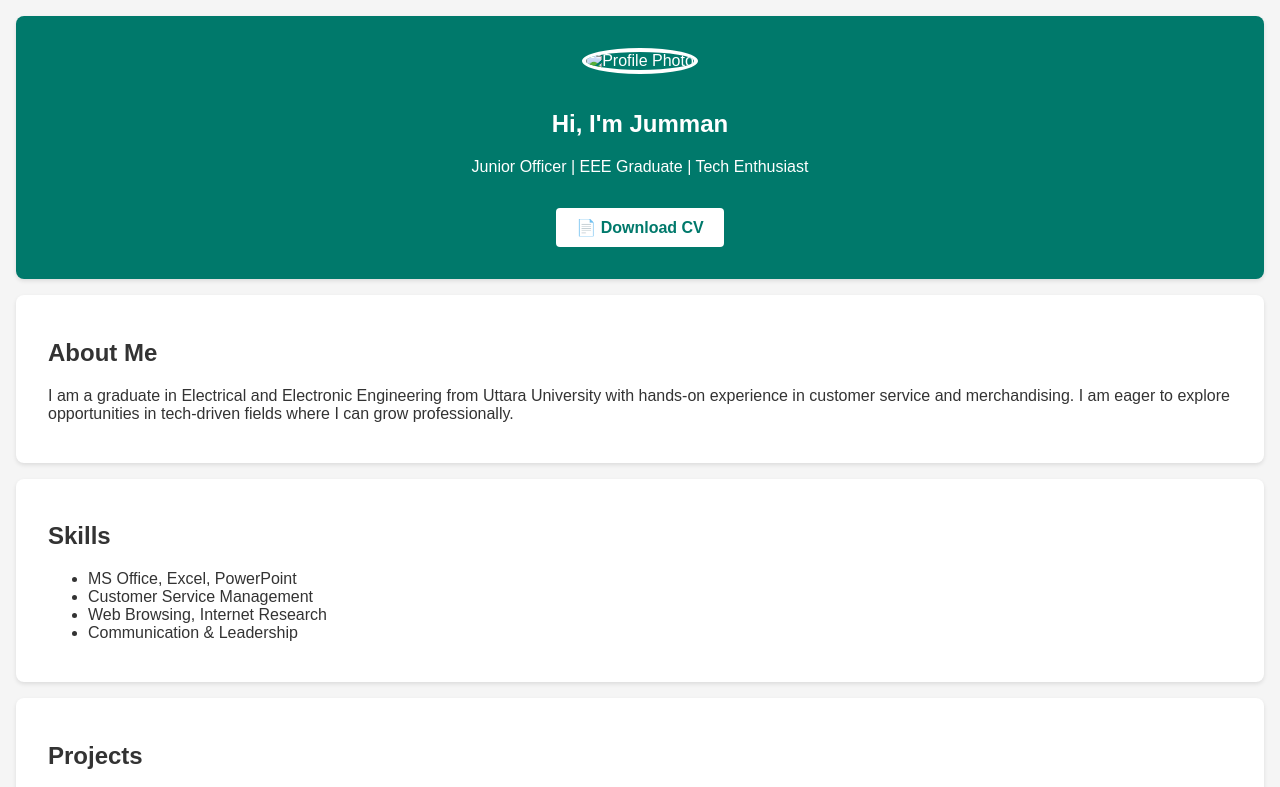
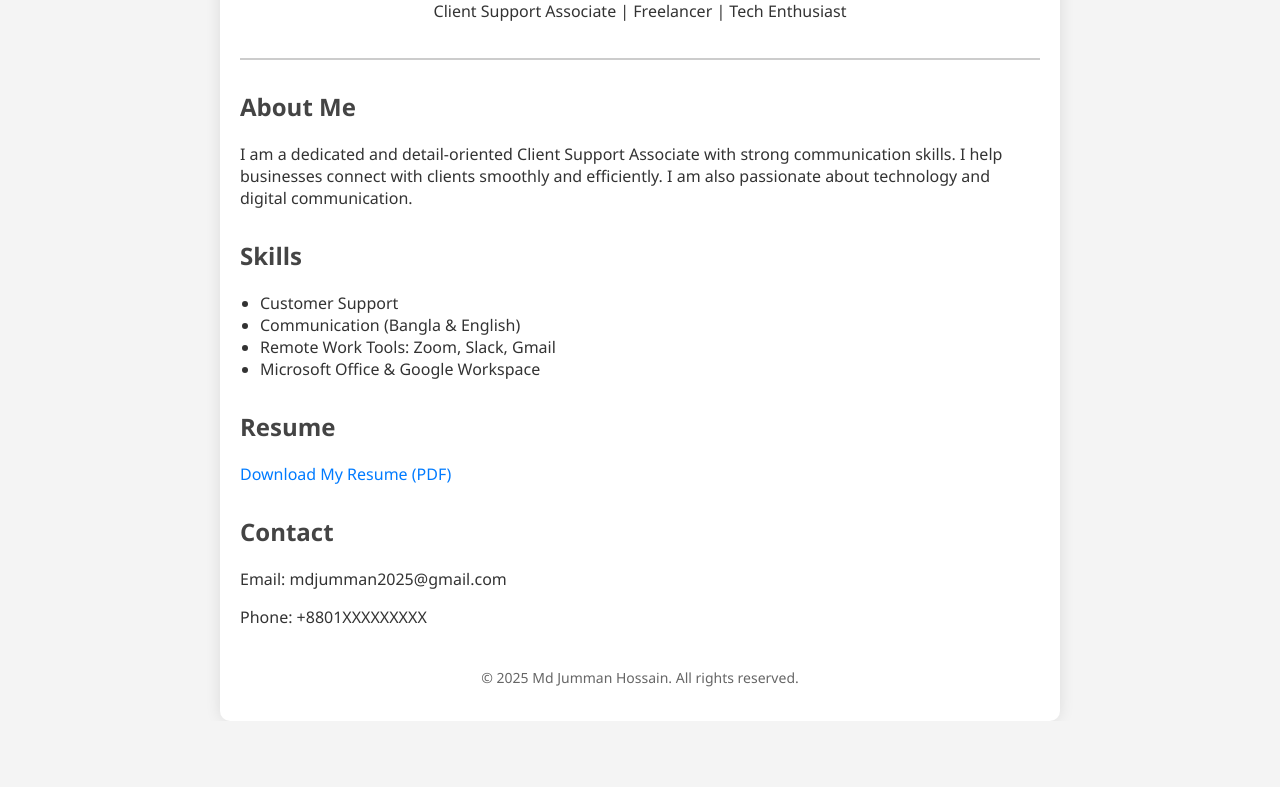
Before and after one commit to mdjumman2025/mdjumman2025.github.io, a plain HTML site: page index.html in a window 1280 px wide. Shown: the part 130-917 px from the top of the page. After the commit the page ends 851 px from the top, so only its background shows below. Drawn offline with Linux system fonts and the light colour scheme.

Commit message:
Add files via upload

```diff
--- a/index.html
+++ b/index.html
@@ -3,59 +3,49 @@
 <head>
   <meta charset="UTF-8" />
   <meta name="viewport" content="width=device-width, initial-scale=1.0"/>
-    <title>MD. Jumman Hossain - Portfolio</title>
+  <title>Md Jumman Hossain - Portfolio</title>
   <link rel="stylesheet" href="style.css" />
 </head>
 <body>
+  <div class="container">
     <header>
-        <h1>MD. Jumman Hossain</h1>
-        <nav>
-            <a href="#about">About</a>
-            <a href="#skills">Skills</a>
-            <a href="#projects">Projects</a>
-            <a href="#contact">Contact</a>
-        </nav>
+      <h1>Md Jumman Hossain</h1>
+      <p>Client Support Associate | Freelancer | Tech Enthusiast</p>
     </header>
 
-    <section class="hero">
-        <img src="assets/images/profile.jpg" alt="Profile Photo" class="profile-img"/>
-        <h2>Hi, I'm Jumman</h2>
-        <p>Junior Officer | EEE Graduate | Tech Enthusiast</p>
-        <a href="Jumman_CV_Public.pdf" download class="cv-button">📄 Download CV</a>
+    <section>
+      <h2>About Me</h2>
+      <p>
+        I am a dedicated and detail-oriented Client Support Associate with strong communication skills. I help businesses connect with clients smoothly and efficiently. I am also passionate about technology and digital communication.
+      </p>
     </section>
 
-    <section id="about">
-        <h2>About Me</h2>
-        <p>I am a graduate in Electrical and Electronic Engineering from Uttara University with hands-on experience in customer service and merchandising. I am eager to explore opportunities in tech-driven fields where I can grow professionally.</p>
-    </section>
-
-    <section id="skills">
+    <section>
       <h2>Skills</h2>
       <ul>
-            <li>MS Office, Excel, PowerPoint</li>
-            <li>Customer Service Management</li>
-            <li>Web Browsing, Internet Research</li>
-            <li>Communication & Leadership</li>
+        <li>Customer Support</li>
+        <li>Communication (Bangla & English)</li>
+        <li>Remote Work Tools: Zoom, Slack, Gmail</li>
+        <li>Microsoft Office & Google Workspace</li>
       </ul>
     </section>
 
-    <section id="projects">
-        <h2>Projects</h2>
-        <ul>
-            <li><strong>Customer Support Portal:</strong> Designed a portal prototype for customer queries & support tracking.</li>
-            <li><strong>Personal Portfolio Website:</strong> HTML/CSS-based responsive design showcasing resume & background.</li>
-        </ul>
+    <section>
+      <h2>Resume</h2>
+      <p>
+        <a href="Jumman_CV_Public.pdf" target="_blank">Download My Resume (PDF)</a>
+      </p>
     </section>
 
-    <section id="contact">
+    <section>
       <h2>Contact</h2>
-        <p><strong>Email:</strong> engineernahid8@gmail.com</p>
-        <p><strong>Phone:</strong> +8801616557840</p>
-        <p><strong>Address:</strong> Nahid Villa, Tongi, Gazipur, Bangladesh</p>
+      <p>Email: mdjumman2025@gmail.com</p>
+      <p>Phone: +8801XXXXXXXXX</p>
     </section>
 
     <footer>
-        <p>&copy; 2025 MD. Jumman Hossain. All rights reserved.</p>
+      <p>© 2025 Md Jumman Hossain. All rights reserved.</p>
     </footer>
+  </div>
 </body>
 </html>
--- a/style.css
+++ b/style.css
@@ -1,63 +1,53 @@
+body {
+  font-family: 'Segoe UI', sans-serif;
+  background-color: #f4f4f4;
+  margin: 0;
+  padding: 0;
+  color: #333;
+}
 
-body {
-    font-family: Arial, sans-serif;
-    background: #f5f5f5;
-    margin: 0;
-    padding: 0;
-    color: #333;
+.container {
+  max-width: 800px;
+  margin: auto;
+  padding: 20px;
+  background: #fff;
+  box-shadow: 0 0 15px rgba(0,0,0,0.1);
+  border-radius: 10px;
+  margin-top: 30px;
 }
 
 header {
-    background-color: #333;
-    color: #fff;
-    padding: 1rem 0;
-    text-align: center;
+  text-align: center;
+  padding-bottom: 20px;
+  border-bottom: 2px solid #ccc;
 }
 
-nav a {
-    color: white;
-    margin: 0 10px;
-    text-decoration: none;
+h1 {
+  margin-bottom: 5px;
+  color: #2a2a2a;
 }
 
-.hero {
-    background: #00796B;
-    color: #fff;
-    padding: 2rem;
-    text-align: center;
+h2 {
+  color: #444;
+  margin-top: 30px;
 }
 
-.profile-img {
-    width: 120px;
-    height: 120px;
-    border-radius: 50%;
-    border: 4px solid #fff;
-    margin-bottom: 1rem;
+ul {
+  padding-left: 20px;
 }
 
-.cv-button {
-    display: inline-block;
-    margin-top: 1rem;
-    padding: 10px 20px;
-    background: #fff;
-    color: #00796B;
-    text-decoration: none;
-    border-radius: 4px;
-    font-weight: bold;
+a {
+  color: #007BFF;
+  text-decoration: none;
 }
 
-section {
-    padding: 1.5rem 2rem;
-    background: white;
-    margin: 1rem;
-    border-radius: 8px;
-    box-shadow: 0 2px 4px rgba(0,0,0,0.1);
+a:hover {
+  text-decoration: underline;
 }
 
 footer {
-    background-color: #333;
-    color: white;
-    text-align: center;
-    padding: 1rem 0;
-    margin-top: 2rem;
+  text-align: center;
+  margin-top: 40px;
+  font-size: 14px;
+  color: #666;
 }
```
Lines whose indentation alone changed are shown as unchanged.
